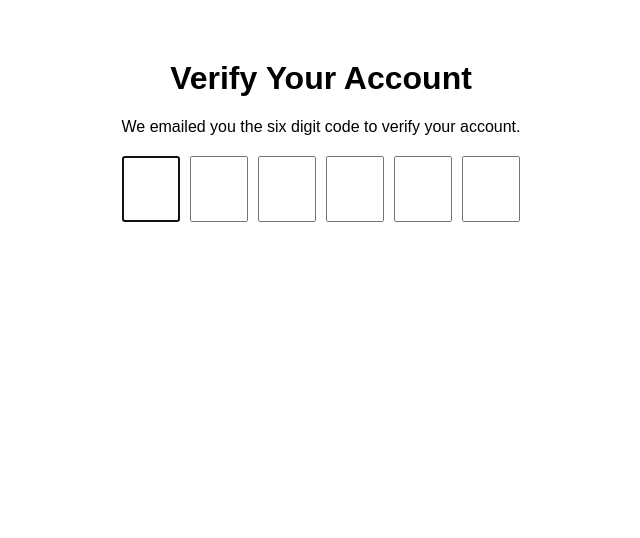
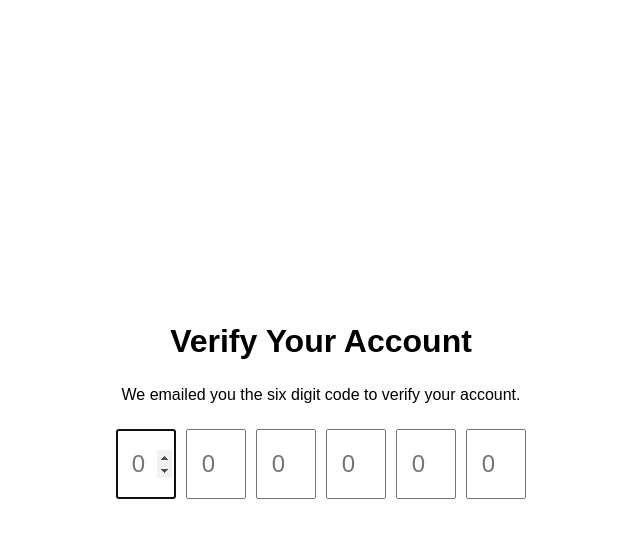
Before and after one commit to acciojob/OTP-arramrishika2007, a website: page main.html in a window 1280 px wide. Shown: the whole page, without its empty margins (319-959 px from the left). Drawn offline with Linux system fonts and the light colour scheme.

Commit message:
created a submission

```diff
--- a/main.html
+++ b/main.html
@@ -6,6 +6,7 @@
 </head>
 
 <body>
+
   <h1 id="verification_heading">Verify Your Account</h1>
 
   <p id="verification_subtext">
@@ -13,15 +14,16 @@
   </p>
 
   <div class="code-container">
-    <input type="text" class="code" maxlength="1">
-    <input type="text" class="code" maxlength="1">
-    <input type="text" class="code" maxlength="1">
-    <input type="text" class="code" maxlength="1">
-    <input type="text" class="code" maxlength="1">
-    <input type="text" class="code" maxlength="1">
+    <input type="number" class="code" placeholder="0" min="0" max="9">
+    <input type="number" class="code" placeholder="0" min="0" max="9">
+    <input type="number" class="code" placeholder="0" min="0" max="9">
+    <input type="number" class="code" placeholder="0" min="0" max="9">
+    <input type="number" class="code" placeholder="0" min="0" max="9">
+    <input type="number" class="code" placeholder="0" min="0" max="9">
   </div>
 
   <script src="./script.js"></script>
+
 </body>
 
 </html>
--- a/script.js
+++ b/script.js
@@ -1,25 +1,28 @@
-//your JS code here. If required.
 const codes = document.querySelectorAll(".code");
 
 codes[0].focus();
 
 codes.forEach((code, index) => {
 
-  code.addEventListener("input", (e) => {
-    e.target.value = e.target.value.replace(/[^0-9]/g, "");
+  code.addEventListener("keydown", (e) => {
 
-    if (e.target.value && index < codes.length - 1) {
-      codes[index + 1].focus();
+    if (e.key >= "0" && e.key <= "9") {
+      code.value = "";
+
+      setTimeout(() => {
+        if (index < codes.length - 1) {
+          codes[index + 1].focus();
+        }
+      }, 10);
     }
-  });
 
-  code.addEventListener("keydown", (e) => {
     if (e.key === "Backspace") {
-      if (code.value === "" && index > 0) {
-        codes[index - 1].value = "";
-        codes[index - 1].focus();
-      } else {
-        code.value = "";
+      code.value = "";
+
+      if (index > 0) {
+        setTimeout(() => {
+          codes[index - 1].focus();
+        }, 10);
       }
     }
   });
--- a/styles.css
+++ b/styles.css
@@ -1,20 +1,35 @@
-/*  your css code here. If applicable */
+* {
+  box-sizing: border-box;
+}
+
 body {
+  margin: 0;
   font-family: Arial, sans-serif;
+  display: flex;
+  flex-direction: column;
+  justify-content: center;
+  align-items: center;
+  min-height: 100vh;
+}
+
+#verification_heading {
+  margin-bottom: 10px;
+}
+
+#verification_subtext {
   text-align: center;
-  margin-top: 60px;
+  max-width: 500px;
+  margin-bottom: 25px;
 }
 
 .code-container {
   display: flex;
-  justify-content: center;
   gap: 10px;
-  margin-top: 20px;
 }
 
 .code {
-  width: 50px;
-  height: 60px;
+  width: 60px;
+  height: 70px;
   text-align: center;
   font-size: 24px;
 }
```
